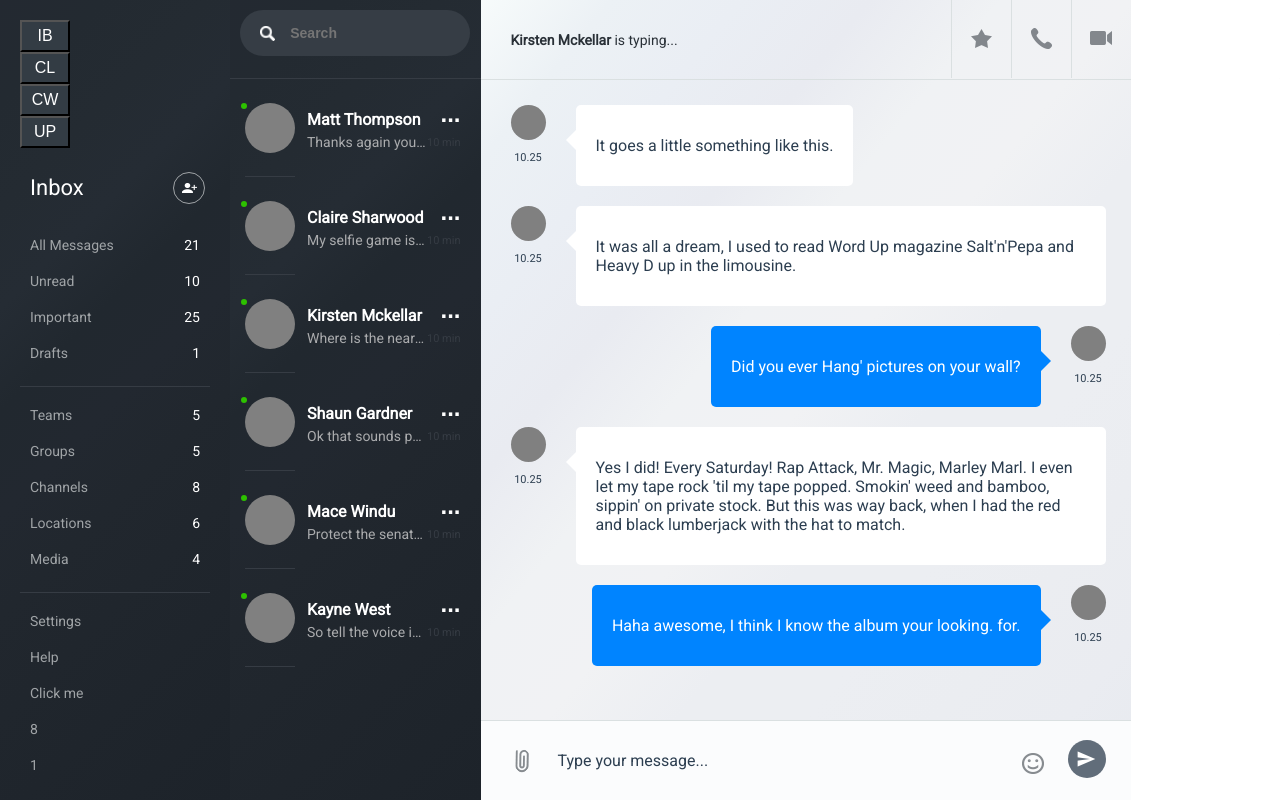
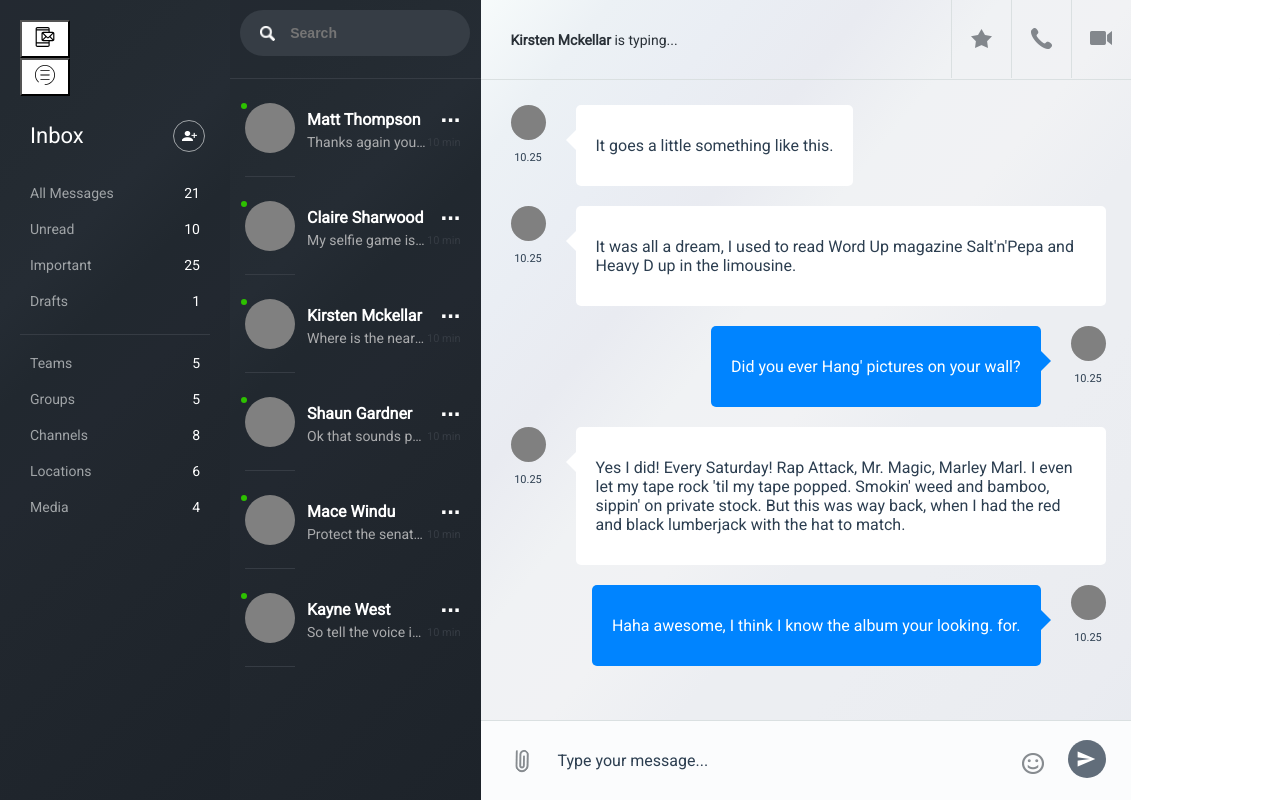
Before and after one commit to IrinaFitas/chat, a Vue app: page / in a window 1280 px wide. Built offline with nearby package versions, Linux system fonts and the light colour scheme.

Commit message:
Added svg icons

```diff
--- a/src/App.vue
+++ b/src/App.vue
@@ -27,6 +27,8 @@ body {
 }
 #app {
 	display: flex;
+	max-width: 1920px;
+	margin: 0 auto;
 	font-family: 'Roboto', sans-serif;
 	-webkit-font-smoothing: antialiased;
 	-moz-osx-font-smoothing: grayscale;
--- a/src/components/Inbox.vue
+++ b/src/components/Inbox.vue
@@ -1,10 +1,35 @@
 <template>
     <div class="container">
         <div class="nav-buttons">
-            <button type="button" @click="change">IB</button>
-            <button type="button">CL</button>
-            <button type="button">CW</button>
-            <button type="button">UP</button>
+            <button type="button">
+                <svg version="1.1" id="Capa_1" xmlns="http://www.w3.org/2000/svg" xmlns:xlink="http://www.w3.org/1999/xlink" x="0px" y="0px" viewBox="0 0 512 512" style="enable-background:new 0 0 512 512;" xml:space="preserve" width="20px" height="20px">
+                    <g>
+                        <g>
+                            <path d="M451,122h-75V45c0-24.813-20.187-45-45-45H61C36.187,0,16,20.187,16,45v422c0,24.813,20.187,45,45,45h270
+                                c24.813,0,45-20.187,45-45V362h75c24.72,0,45-20.128,45-45V167C496,142.28,475.872,122,451,122z M444.787,152l-103.18,103.18
+                                c-5.849,5.849-15.364,5.849-21.213,0L217.213,152H444.787z M264.787,242L196,310.787V173.213L264.787,242z M46,45
+                                c0-8.271,6.729-15,15-15h270c8.271,0,15,6.729,15,15v15H46V45z M346,467c0,8.271-6.729,15-15,15H61c-8.271,0-15-6.729-15-15v-45
+                                h300V467z M346,392H46V90h300v32H211c-24.72,0-45,20.128-45,45v150c0,24.72,20.128,45,45,45h135V392z M217.213,332L286,263.213
+                                l13.181,13.181c17.544,17.544,46.093,17.545,63.639,0L376,263.213L444.787,332H217.213z M466,310.787L397.213,242L466,173.213
+                                V310.787z"/>
+                        </g>
+                    </g>
+                </svg>
+            </button>
+            <button type="button">
+                <svg version="1.1" id="Capa_1" xmlns="http://www.w3.org/2000/svg" xmlns:xlink="http://www.w3.org/1999/xlink" x="0px" y="0px" viewBox="0 0 294.843 294.843" style="enable-background:new 0 0 294.843 294.843;" xml:space="preserve" width="20px" height="20px">
+                    <g>
+                        <path d="M147.421,0C66.133,0,0,66.133,0,147.421c0,40.968,17.259,80.425,47.351,108.255c2.433,2.25,6.229,2.101,8.479-0.331
+                            c2.25-2.434,2.102-6.229-0.332-8.479C27.854,221.3,12,185.054,12,147.421C12,72.75,72.75,12,147.421,12
+                            s135.421,60.75,135.421,135.421s-60.75,135.421-135.421,135.421c-3.313,0-6,2.687-6,6s2.687,6,6,6
+                            c81.289,0,147.421-66.133,147.421-147.421S228.71,0,147.421,0z"/>
+                        <path d="M84.185,90.185h126.473c3.313,0,6-2.687,6-6s-2.687-6-6-6H84.185c-3.313,0-6,2.687-6,6S80.872,90.185,84.185,90.185z"/>
+                        <path d="M84.185,153.421h126.473c3.313,0,6-2.687,6-6s-2.687-6-6-6H84.185c-3.313,0-6,2.687-6,6S80.872,153.421,84.185,153.421z"/>
+                        <path d="M216.658,210.658c0-3.313-2.687-6-6-6H84.185c-3.313,0-6,2.687-6,6s2.687,6,6,6h126.473
+                            C213.971,216.658,216.658,213.971,216.658,210.658z"/>
+                    </g>
+                </svg>
+            </button>
         </div>
         <div class="navbar-container" :class="{'show-navbar': show}">
             <header>
@@ -26,49 +51,18 @@
                     <li>Locations<span>6</span></li>
                     <li>Media<span>4</span></li>
                 </ul>
-
-                <ul>
-                    <li>Settings</li>
-                    <li>Help</li>
-                    <li @click="asyncIncrement({by: 20, duration: 500})">Click me</li>
-                    <li> {{ plus }} </li>
-                    <li> {{ minus }} </li>
-                </ul>
             </nav>
         </div>
     </div>
 </template>
 
 <script>
-import { mapGetters } from "vuex";
-import { mapMutations } from "vuex";
-import { mapActions } from "vuex";
+
 export default {
-    methods: {
-        // toggleNavbar () {
-        //     this.$refs.container.classList.toggle("show-navbar");
-        // },
-        // ...mapActions([ "asyncIncrement"])
-        // ...mapMutations(['increment'])
-        // incrementNumber() {
-        //     this.$store.commit("increment");
-        // }
-        change() {
-            this.$store.commit("changeShow");
-        }
-    },
     data () {
         return {
             show: false
         }
-    },
-
-    computed: {
-        ...mapGetters([
-            "show",
-            "plus",
-            "minus"
-        ])
     }
 }
 </script>
@@ -115,7 +109,7 @@ export default {
                 font-size: 16px;
                 color: #ffffff;
                 padding: 5px;
-                background-color: #333c44;
+                background-color: #ffffff;
                 outline: none;
             }
         }
--- a/src/store/store.js
+++ b/src/store/store.js
@@ -2,44 +2,3 @@ import Vue from "vue";
 import Vuex from "vuex";
 
 Vue.use(Vuex);
-
-export const store = new Vuex.Store({
-    state: {
-        something: 3,
-        show: true
-    },
-
-    getters: {
-        show: state => {
-            return state.show;
-        },
-        plus: state => {
-            return state.something + 5;
-        },
-        minus: state => {
-            return state.something - 2;
-        }
-    },
-
-    mutations: {
-        increment: function(state, payload) {
-            state.something += payload;
-        },
-        changeShow: state => {
-            state.show = !state.show;
-        }
-    },
-
-    actions: {
-        // increment: context => {
-        //     context.commit("increment");
-        // }
-        asyncIncrement: (context, payload) => {
-            console.log(context);
-            setTimeout(function() {
-                context.commit("increment", payload.by);
-                console.log(context);
-            }, payload.duration);
-        }
-    }
-});
```
